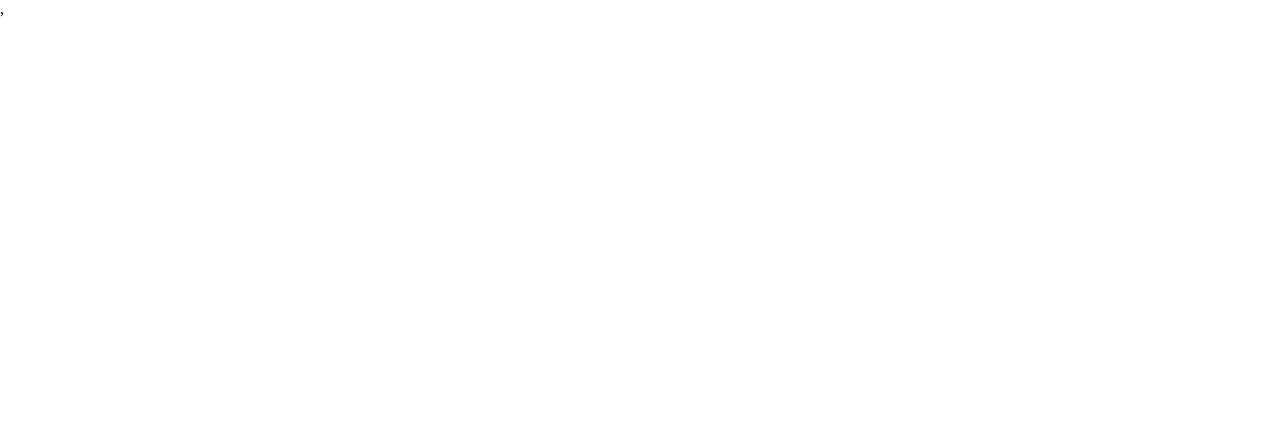
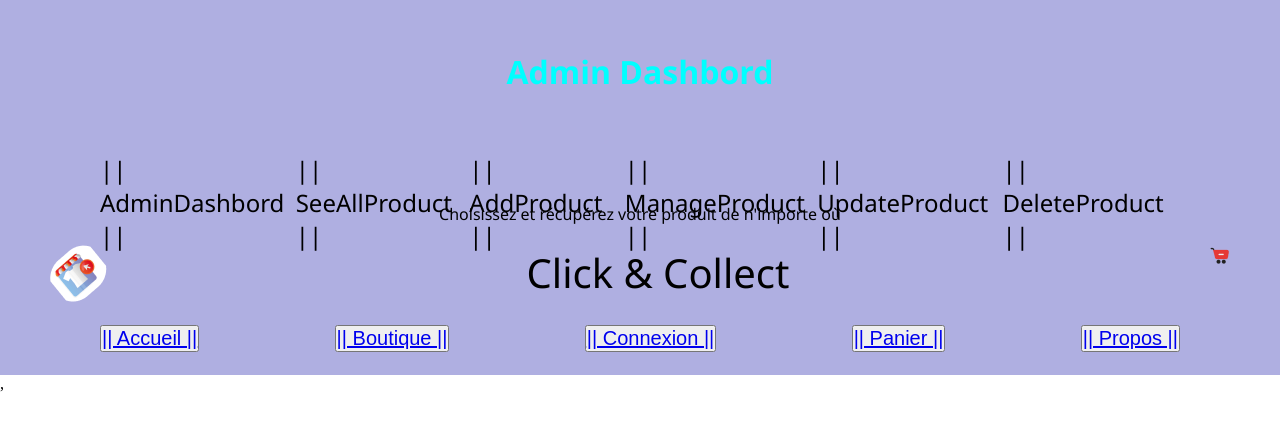
Before and after one commit to lina-22/ReactJs_C-C, a React (Create React App) app: page /admin in a window 1280 px wide. Before the commit this address had no page. Shown: the top 430 px of the page. Built offline with nearby package versions, Linux system fonts and the light colour scheme.

Commit message:
Admin Layout setup

```diff
--- a/src/App.js
+++ b/src/App.js
@@ -55,7 +55,7 @@ function App() {
 
 
  <Routes>
-         <Route path="/" element={<AdminLayout/>}>
+         <Route path="/admin" element={<AdminLayout/>}>
          </Route>
          <Route path="/adminDashBord" element={<AdminDashBord/>}>
          </Route>
--- a/src/CSS_Admin/AdminDashBord.css
+++ b/src/CSS_Admin/AdminDashBord.css
@@ -10,7 +10,7 @@
     /* margin-top: 100px;
     margin-left: 250px; */
     font-family: 'Segoe UI', Tahoma, Geneva, Verdana, sans-serif;
-    background-color: rgb(175, 175, 225);
+    background-color: rgb(52, 52, 141);
 }
 
 /* body start for admin Dashbord */
--- a/src/CSS_User/Accueil.css
+++ b/src/CSS_User/Accueil.css
@@ -39,7 +39,7 @@ section .header{
 }
 
 .first_landing{
-    background-color: DF2E08;
+    background-color: #DF2E08;
 }
 .first_message{
 
--- a/src/Components/AdminLayout.jsx
+++ b/src/Components/AdminLayout.jsx
@@ -1,5 +1,6 @@
 import { Outlet } from "react-router-dom";
-
+import Navbar from "./Navbar";
+// import Footer from "./Footer";
 function AdminLayout() {
   return (
     <div className="main">
@@ -17,7 +18,9 @@ function AdminLayout() {
         </nav>
       </section>
 
-      <Outlet />
+         <Navbar />
+        <Outlet />
+        {/* <Footer /> */}
     </div>
   );
 }
--- a/src/Pages/User/BoutiqueLandingImgaes.jsx
+++ b/src/Pages/User/BoutiqueLandingImgaes.jsx
@@ -51,10 +51,15 @@ function BoutiqueLandingImgaes() {
         </aside>
 
         <section className ="landingsection_images">
+        <a href="#">
           <img className="display_img" src={img27} alt="" />
+          </a>
+          <a href="/boutiqueSubSection">
           <img className="display_img" src={img28} alt="" />
+          </a>
+          <a href="#">
           <img className="display_img" src={img26} alt="" />
-
+          </a>
           {/* {
               state.products.map((category, index)=> <img src={category.image} key={index} alt="" />)
             } */}
--- a/src/Pages/User/BoutiqueSubSection.jsx
+++ b/src/Pages/User/BoutiqueSubSection.jsx
@@ -51,7 +51,9 @@ function BoutiqueSubSection() {
             <button className="btn">
               <i className="fa fa-trash"></i> Trash
             </button>
+
             <button id="add_button"> Ajouter au Panier</button>
+
           </aside>
         </section>
       </section>
```
